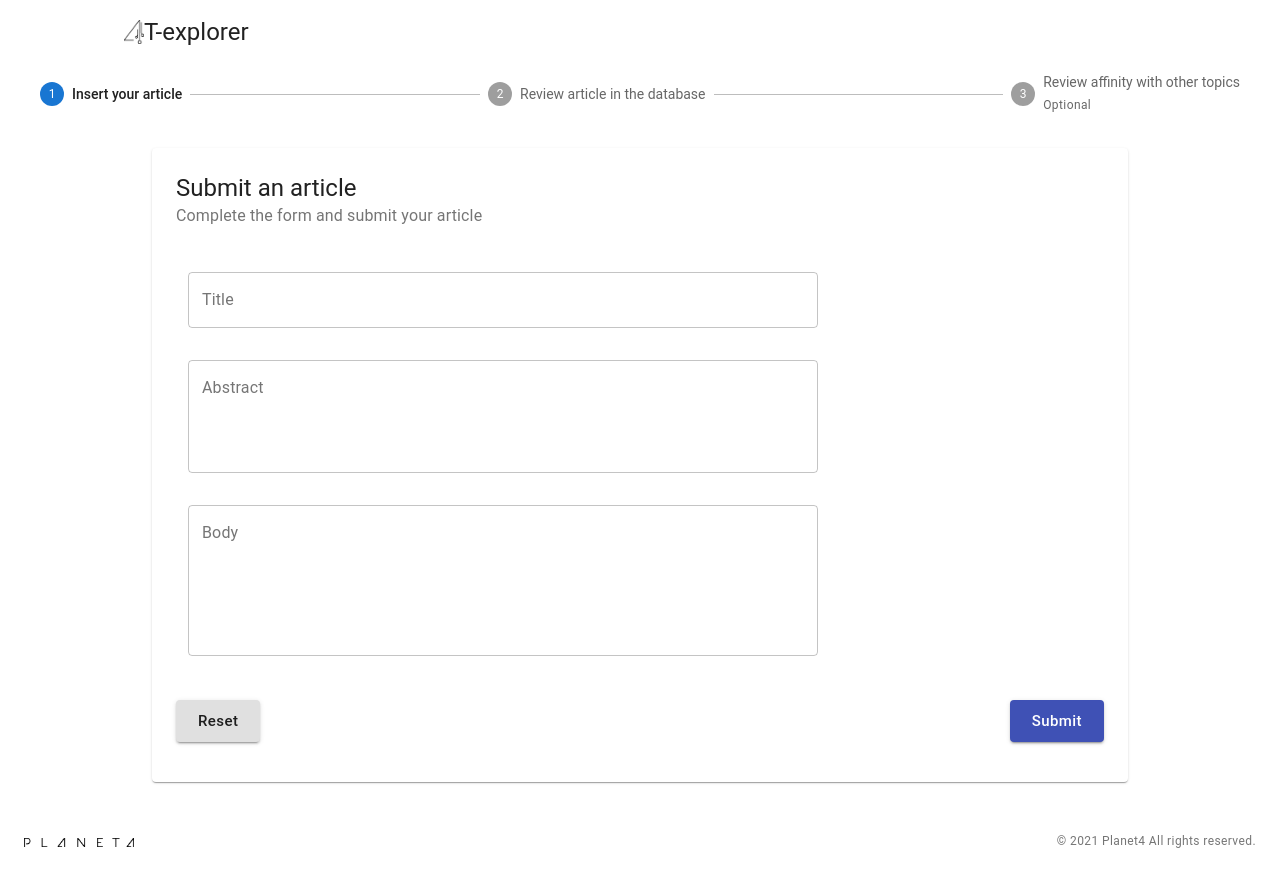
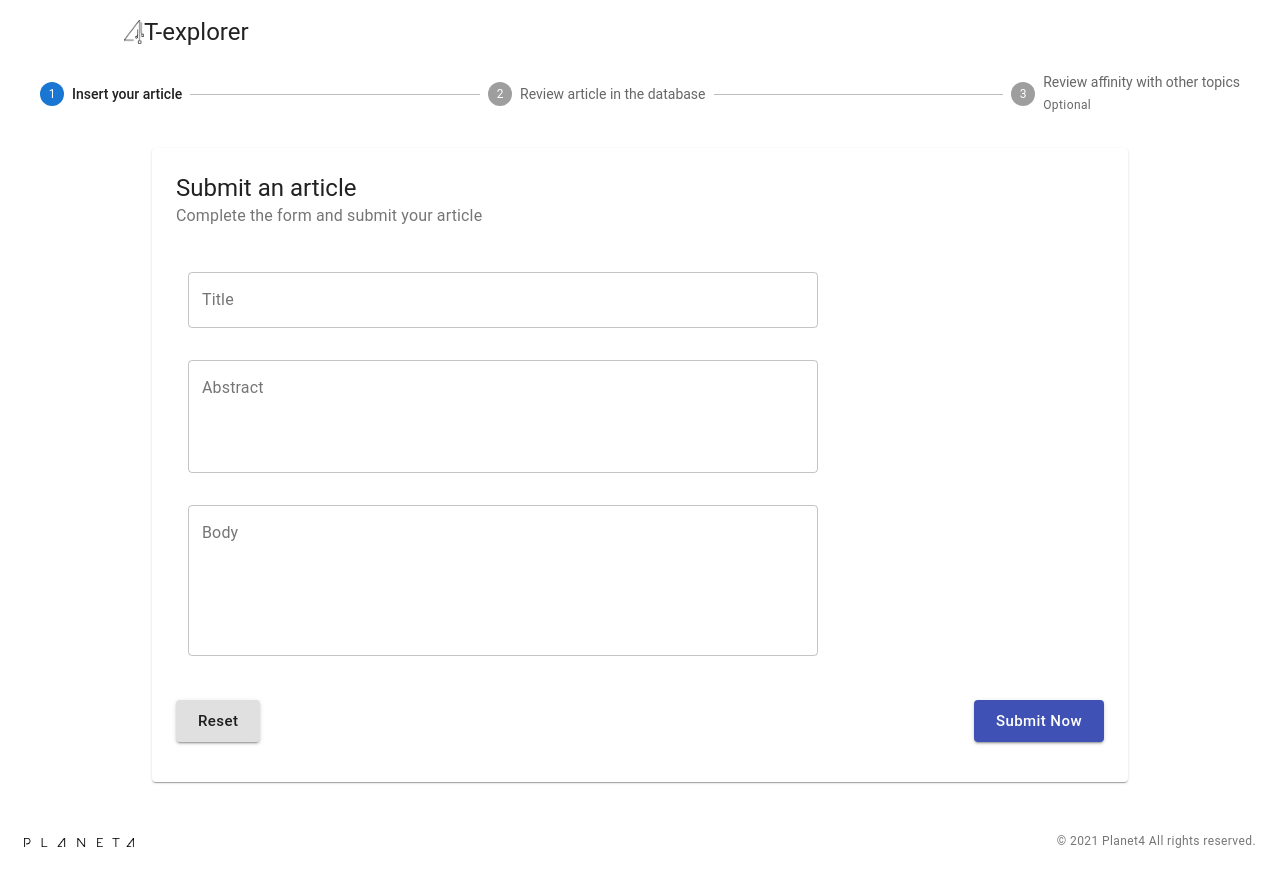
Before and after one commit to HumanCenteredTechnology/4.0Taxonomy, a React (Create React App) app: page /form in a window 1280 px wide. Shown: the top 886 px of the page. Built offline with nearby package versions, Linux system fonts and the light colour scheme; no server answers.

Commit message:
Primo Commit
Primo Commit di prova

```diff
--- a/src/components/AddArticleForm/index.js
+++ b/src/components/AddArticleForm/index.js
@@ -74,7 +74,7 @@ const AddArticleForm = () => {
         <Box sx={{ flexGrow: 1 }} />
         <StandardButton
           type="submit"
-          text="Submit"
+          text="Submit Now"
           onClick={handleSubmit}
         />
       </CardActions>
--- a/src/components/TopNavBar/index.js
+++ b/src/components/TopNavBar/index.js
@@ -96,7 +96,7 @@ const TopNavBar = ({ isHome, isResults, isForm, children, openDrawer, setOpenDra
                             : <></>}
                         {isSmallDevice ? <Box sx={{ flexGrow: 1, maxWidth: "5px" }} /> : <Box sx={{ flexGrow: 1, }} />}
 
-                        {/* {!isForm ? !isSmallDevice ?
+                        {!isForm ? !isSmallDevice ?
                             <StandardButton
                                 variant="text"
                                 text="Add Article"
@@ -106,7 +106,7 @@ const TopNavBar = ({ isHome, isResults, isForm, children, openDrawer, setOpenDra
                                 to="/form"
                             />
                             : <></> : <></>
-                        } */}
+                         }
                     </Toolbar>
                 </AppBar>
             </ElevationScroll>
```
